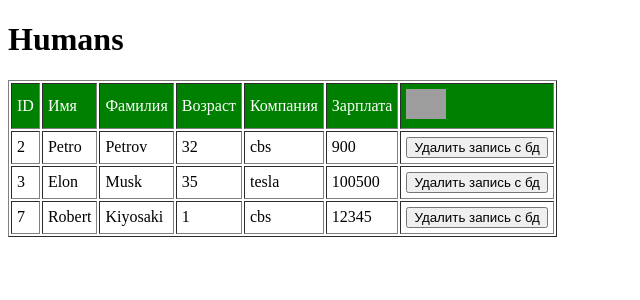
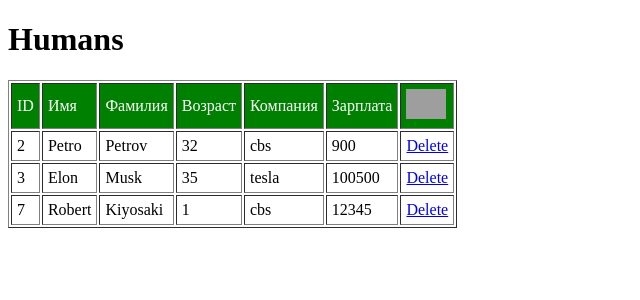
Before and after one commit to mrSelector/django, a Django app: page / in a window 1280 px wide. Shown: the top 300 px of the page, without its empty margins (0-640 px from the left). Run offline with Django 3.2, Linux system fonts and the light colour scheme; data comes from the database, SQL or seed files in the repository; both versions use the stored data as it was after the commit; grey boxes are pictures that could not be loaded.

Commit message:
lesson5-6

```diff
--- a/orm/templates/Index_orm.html
+++ b/orm/templates/Index_orm.html
@@ -25,7 +25,7 @@
         <td>{{human.age}}</td>
         <td>{{human.company}}</td>
         <td>{{human.salary}}</td>
-        <td><button type="submit">Удалить запись с бд</button></td>
+        <td> <a href="{{human.id}}" class='btn btn-info'>Delete</a> </td>
 
 
     </tr>
--- a/orm/urls.py
+++ b/orm/urls.py
@@ -1,6 +1,7 @@
 from django.contrib import admin
 from django.urls import path, re_path
-from .views import IndexTemplate
+from .views import IndexTemplate, delete_record
 urlpatterns = [
-    path('', IndexTemplate.as_view())
+    path('', IndexTemplate.as_view()),
+    re_path(r'^([\d]{1})$', delete_record)
 ]
--- a/orm/views.py
+++ b/orm/views.py
@@ -1,6 +1,6 @@
-from django.shortcuts import render
+from django.http import HttpResponse
+from django.shortcuts import render, redirect
 from django.views import View
-from django.views.generic import TemplateView
 from . models import Human
 
 
@@ -13,3 +13,12 @@ class IndexTemplate(View):
             'humans': humans
         }
         return render(request, self.template_name, context)
+
+
+def delete_record(request, id):
+    print(id)
+    obj_list = Human.objects.filter(id=id)
+    if not obj_list:
+        return HttpResponse('Удаляемые данные не найдены')
+    obj_list.delete()
+    return redirect('/')
```
Also changed, not shown: db.sqlite3.
